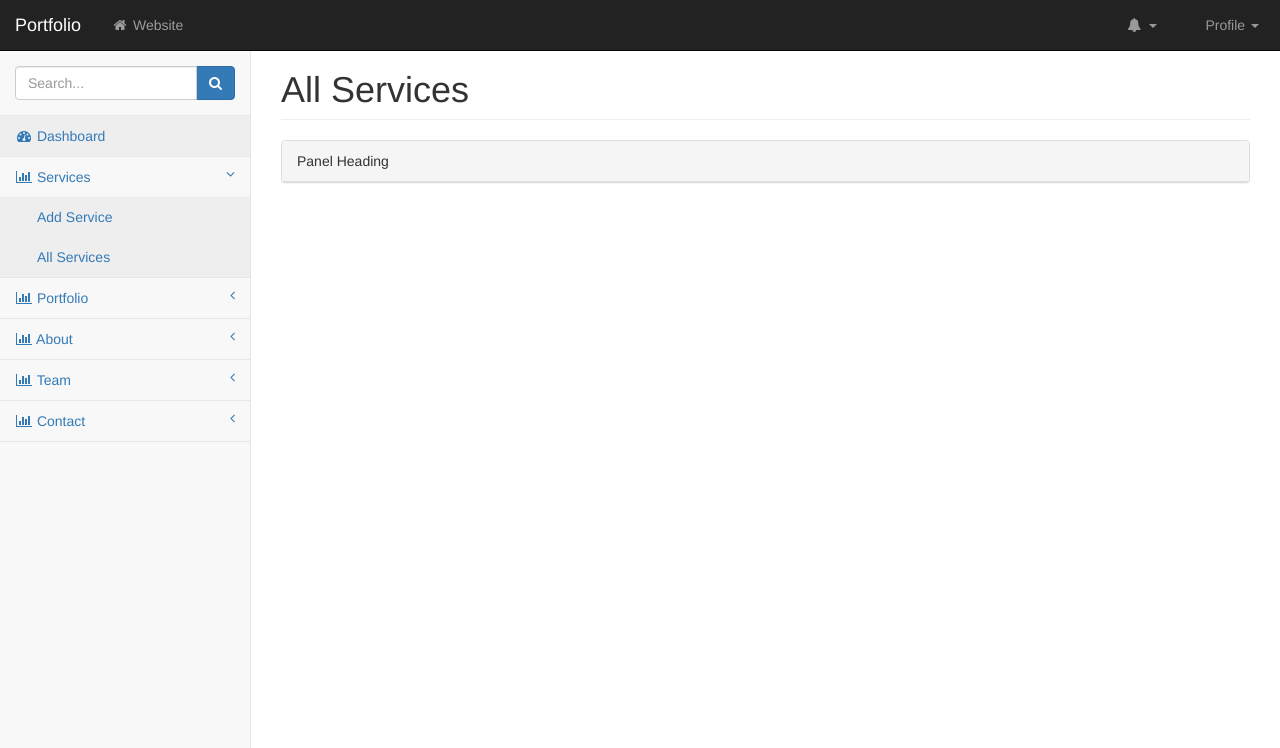
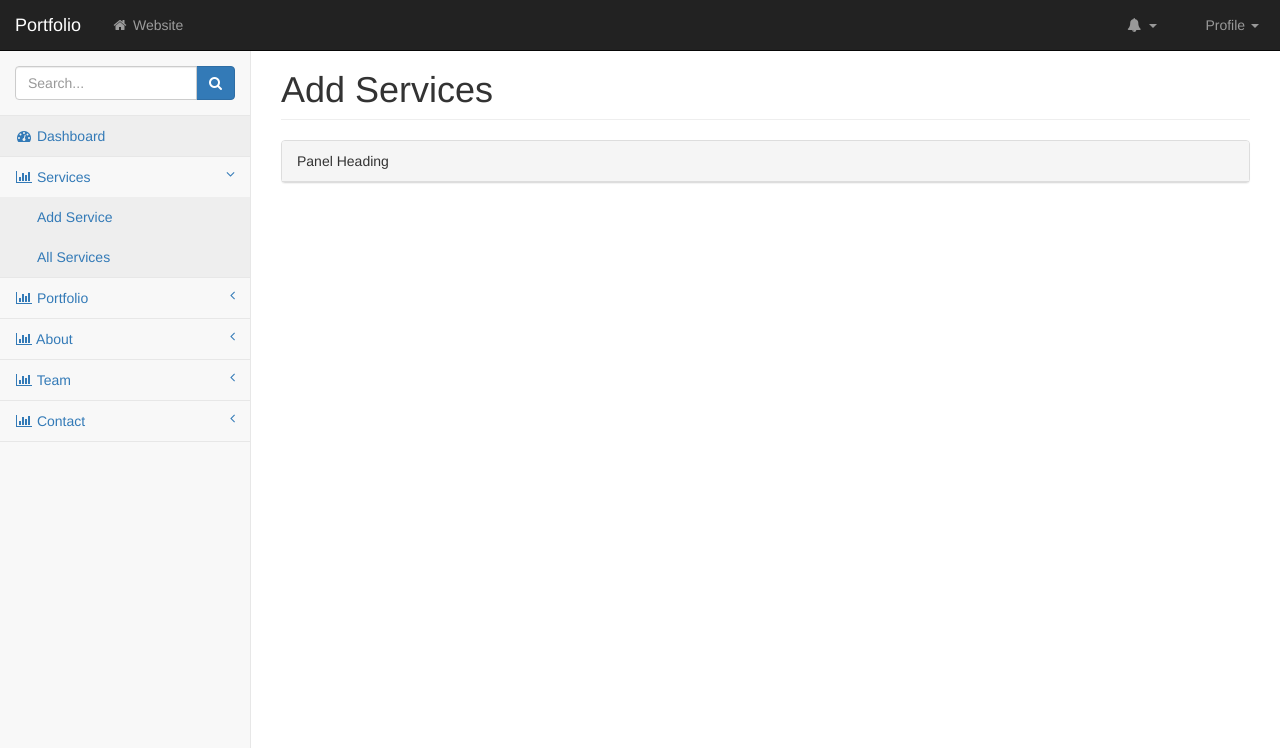
Before and after one commit to Shihan099/django_project1, a Django app: page /dashboard/services/add/ in a window 1280 px wide. Shown: the top 748 px of the page. Run offline with Django 4.2, Linux system fonts and the light colour scheme; some libraries are stand-ins or nearby versions.

Commit message:
add service file

```diff
--- a/templates/backend/service/add.html
+++ b/templates/backend/service/add.html
@@ -5,7 +5,7 @@
 {% block content %}
 <div class="row">
     <div class="col-lg-12">
-        <h1 class="page-header">All Services</h1>
+        <h1 class="page-header">Add Services</h1>
     </div>
     <!-- /.col-lg-12 -->
 </div>
```
